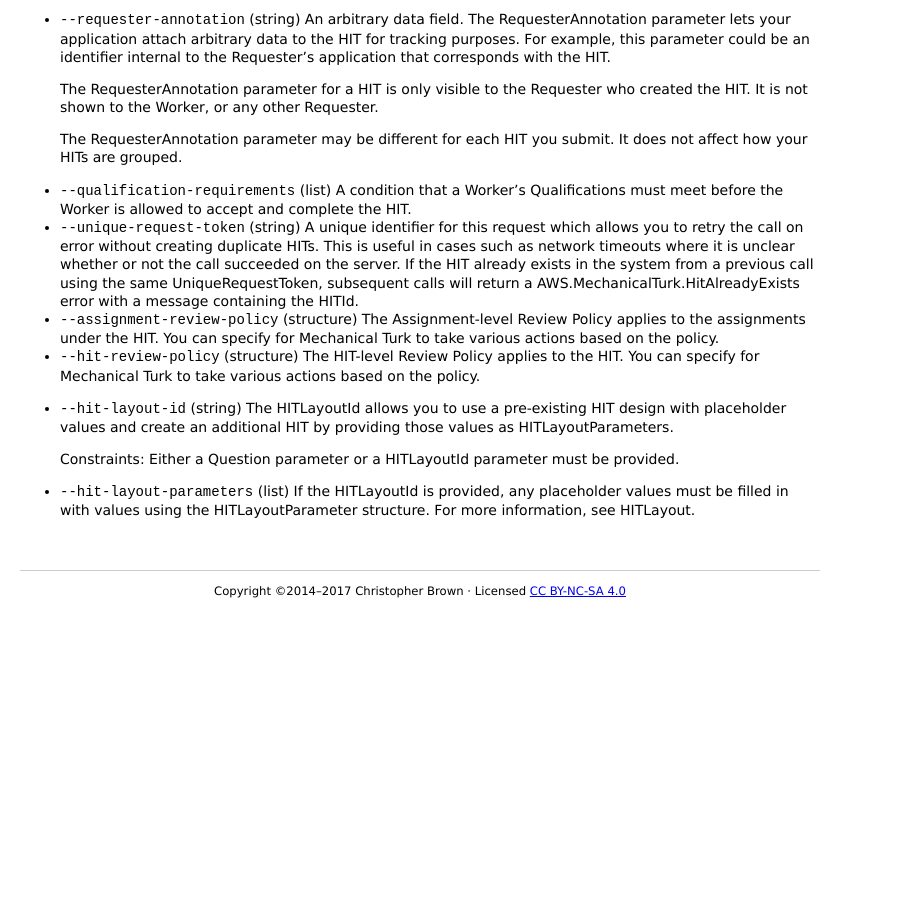
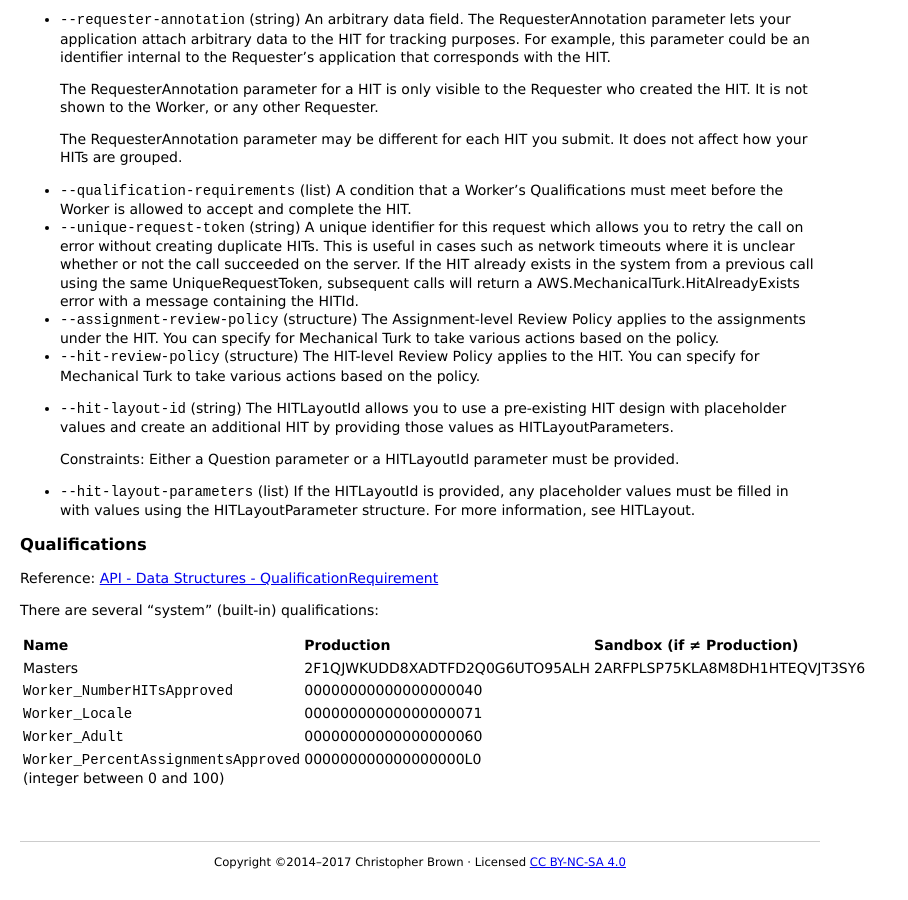
Before and after one commit to chbrown/mturk, a Jekyll site: the page built from cli.md, in a window 1280 px wide and 900 px high, scrolled down 2028 px. Shown: the whole window, without its empty margins (0-908 px from the left). Built offline with Jekyll 4.4.1, drawn with Linux system fonts in a browser that asks for light colours; before the commit the page ends 2657 px from its top, so only the background shows below that.

Commit message:
Add Qualifications reference to CLI page

```diff
--- a/cli.md
+++ b/cli.md
@@ -136,3 +136,18 @@ Here's a reference with some standard timing amounts.
 * `--hit-layout-parameters` (list)
   If the HITLayoutId is provided, any placeholder values must be filled in with values using the HITLayoutParameter structure.
   For more information, see HITLayout.
+
+
+### Qualifications
+
+Reference: [API - Data Structures - QualificationRequirement](https://docs.aws.amazon.com/AWSMechTurk/latest/AWSMturkAPI/ApiReference_QualificationRequirementDataStructureArticle.html)
+
+There are several "system" (built-in) qualifications:
+
+| Name | Production | Sandbox (if ≠ Production) |
+|:-----|:-----------|:--------------------------|
+| Masters | 2F1QJWKUDD8XADTFD2Q0G6UTO95ALH | 2ARFPLSP75KLA8M8DH1HTEQVJT3SY6
+| `Worker_NumberHITsApproved` | 00000000000000000040
+| `Worker_Locale` | 00000000000000000071 |
+| `Worker_Adult` | 00000000000000000060 |
+| `Worker_PercentAssignmentsApproved` (integer between 0 and 100) | 000000000000000000L0 |
```
